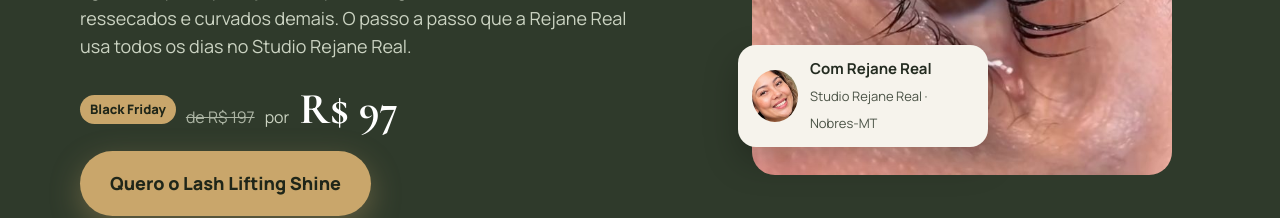
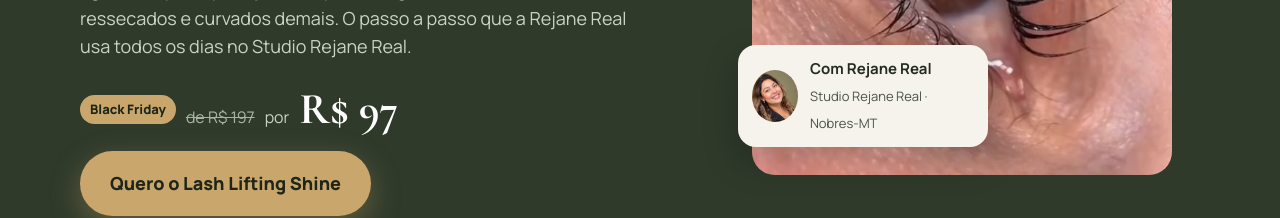
Before and after one commit to Rodriguesn/rejane-real, a plain HTML site: page lash-lifting-shine/index.html in a window 1280 px wide. Shown: the part 563-781 px from the top of the page. Drawn offline with nearby package versions, Linux system fonts and the light colour scheme.

Commit message:
Selo do topo com o rosto inteiro da Rejane
Co-Authored-By: Claude Opus 5.5 <noreply@anthropic.com>
Claude-Session: https://claude.ai/code/session_01Q8kJqaSvTvWGxhWeSsRVBB

```diff
--- a/lash-lifting-shine/index.html
+++ b/lash-lifting-shine/index.html
@@ -167,7 +167,7 @@ footer a{color:#E8B9B3}
     </div>
     <div class="photo">
       <img src="/lash-lifting-shine/img/cilios-lash-lifting.jpg" alt="Cílios naturais curvados, separados e com brilho após lash lifting">
-      <div class="badge"><img src="/lash-lifting-shine/img/rejane-especialista-rosto.jpg" alt="Rejane Real"><div><b>Com Rejane Real</b><small>Studio Rejane Real · Nobres-MT</small></div></div>
+      <div class="badge"><img src="/lash-lifting-shine/img/rejane-selo.jpg" alt="Rejane Real"><div><b>Com Rejane Real</b><small>Studio Rejane Real · Nobres-MT</small></div></div>
     </div>
   </div>
 </header>
```
Also changed, not shown: lash-lifting-shine/img/rejane-especialista-rosto.jpg (deleted), lash-lifting-shine/img/rejane-selo.jpg (added).
